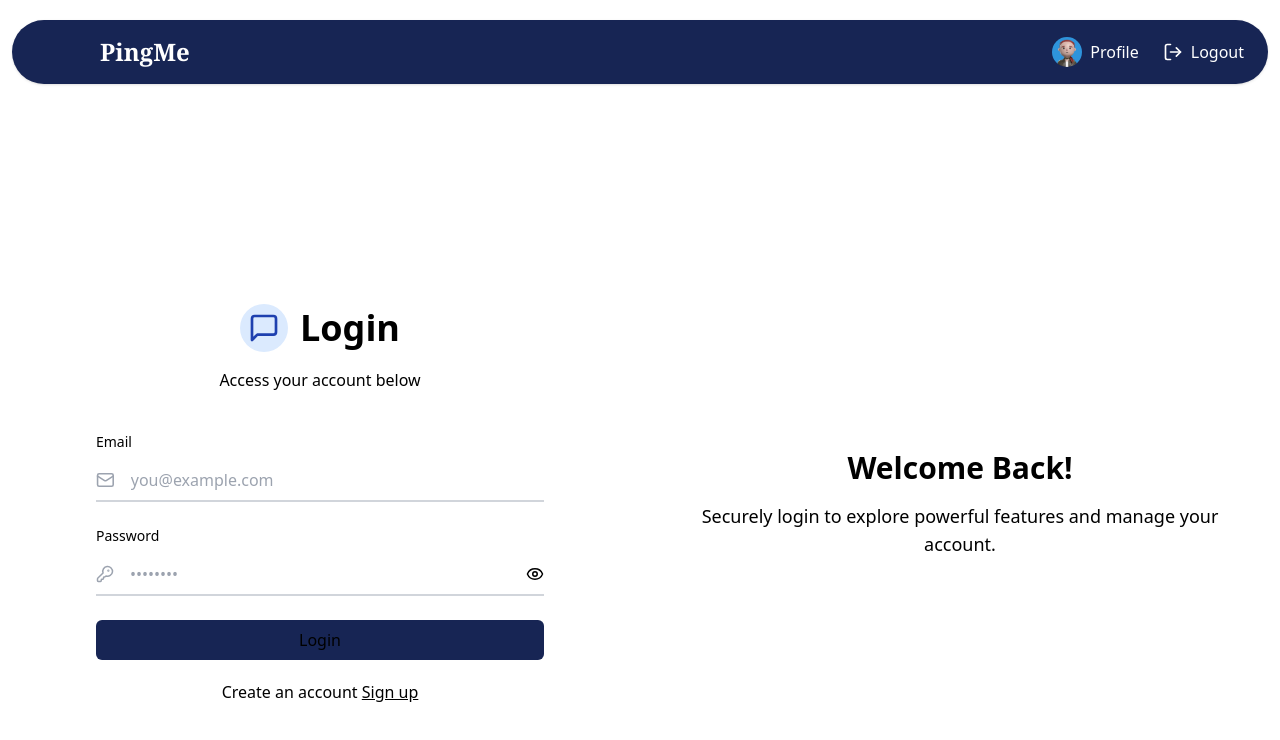
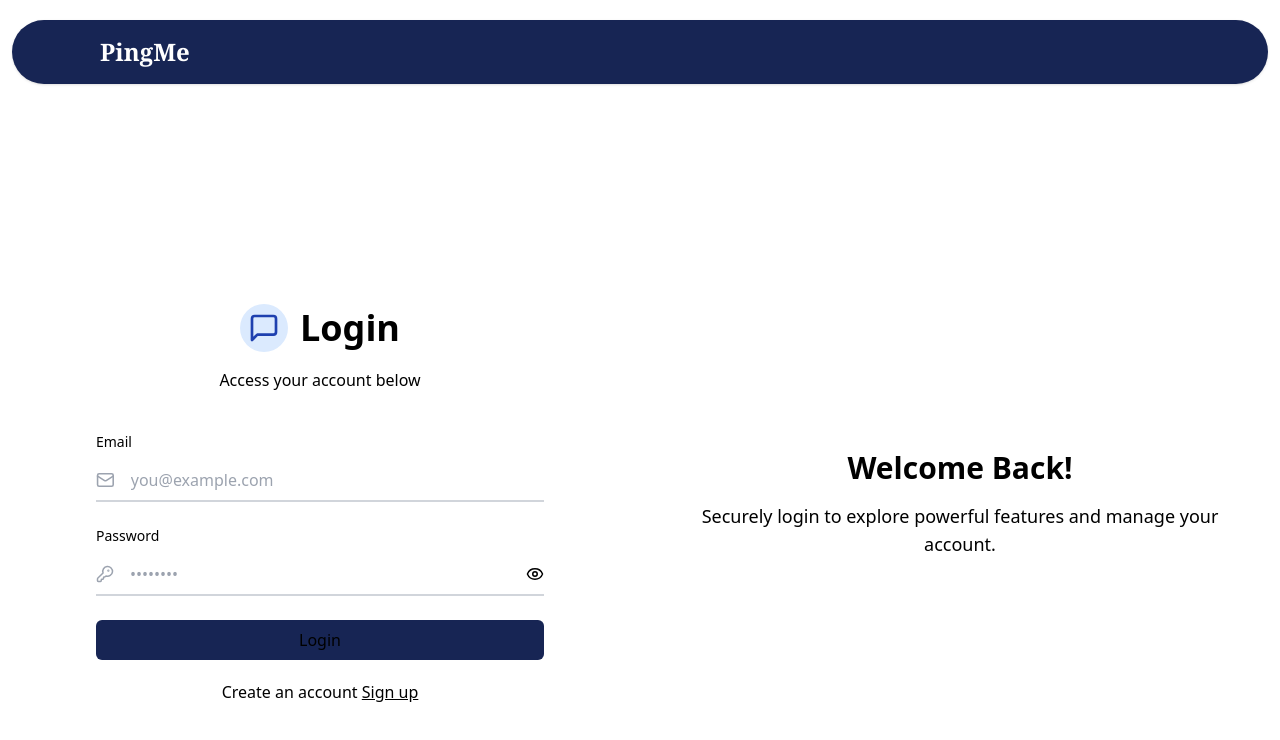
Before and after one commit to dedJack/PingMe, a React (Vite) app in the folder client/: page /login in a window 1280 px wide. Shown: the top 740 px of the page. Built offline with nearby package versions, Linux system fonts and the light colour scheme; no server answers.

Commit message:
final push

```diff
--- a/client/src/components/Navbar.jsx
+++ b/client/src/components/Navbar.jsx
@@ -10,6 +10,7 @@ const Navbar = () => {
 
   return (
     <div>
+
       <nav className="bg-blue-950 shadow px-6 py-4 my-5 mx-3 rounded-full bg-neutral outline-none gap-3 flex items-center justify-between">
         {/* Left Side: App Name */}
         {/* Full name for md and up */}
@@ -23,6 +24,7 @@ const Navbar = () => {
         </div>
 
         {/* Right Side: App features */}
+        {authUser &&
         <div className="flex items-center space-x-6 ">
           <button
             className="flex items-center gap-2 text-white hover:text-gray-300 font-medium"
@@ -49,7 +51,7 @@ const Navbar = () => {
             <LogOut className="w-5 h-5" />
             Logout
           </button>
-        </div>
+        </div>}
       </nav>
     </div>
   );
```
